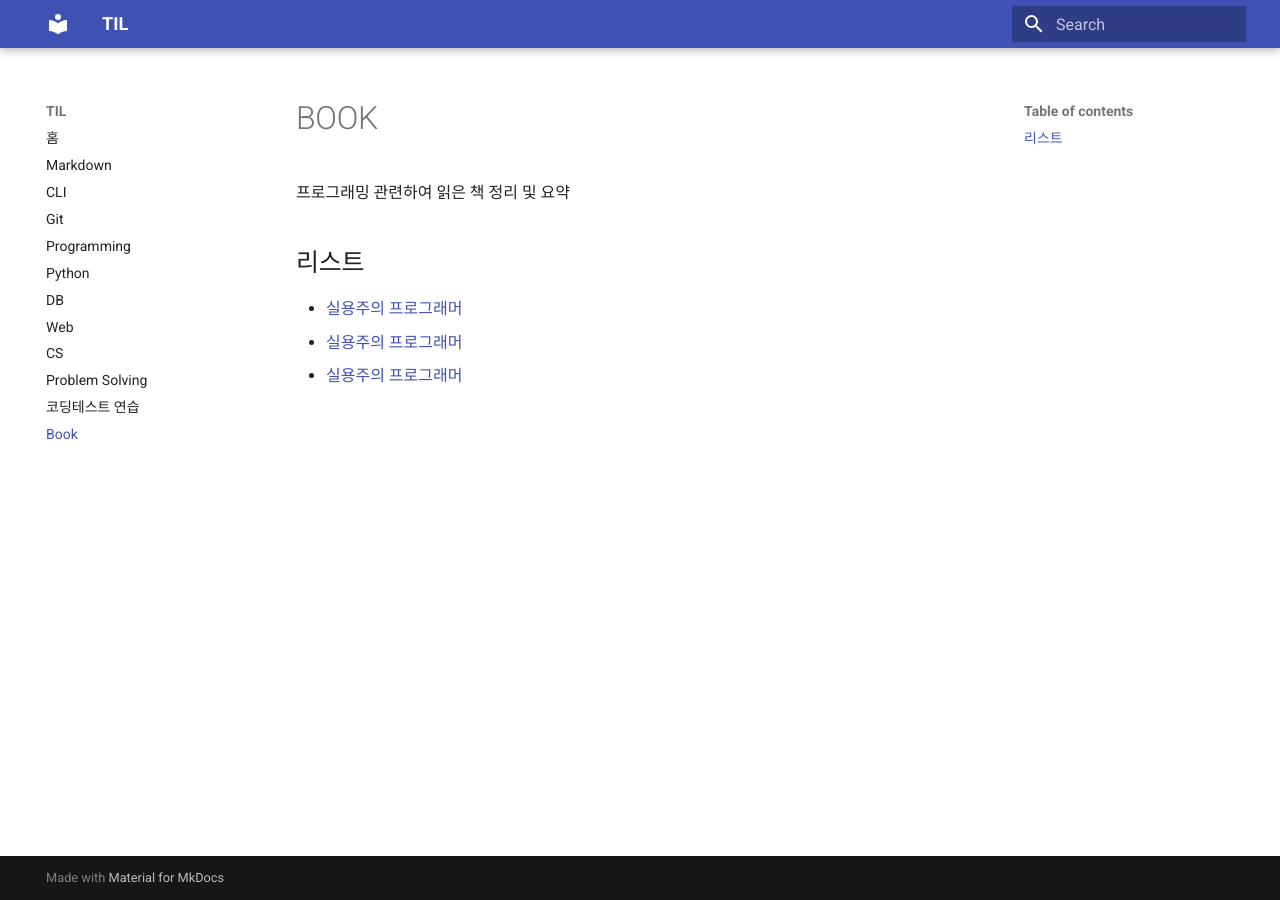
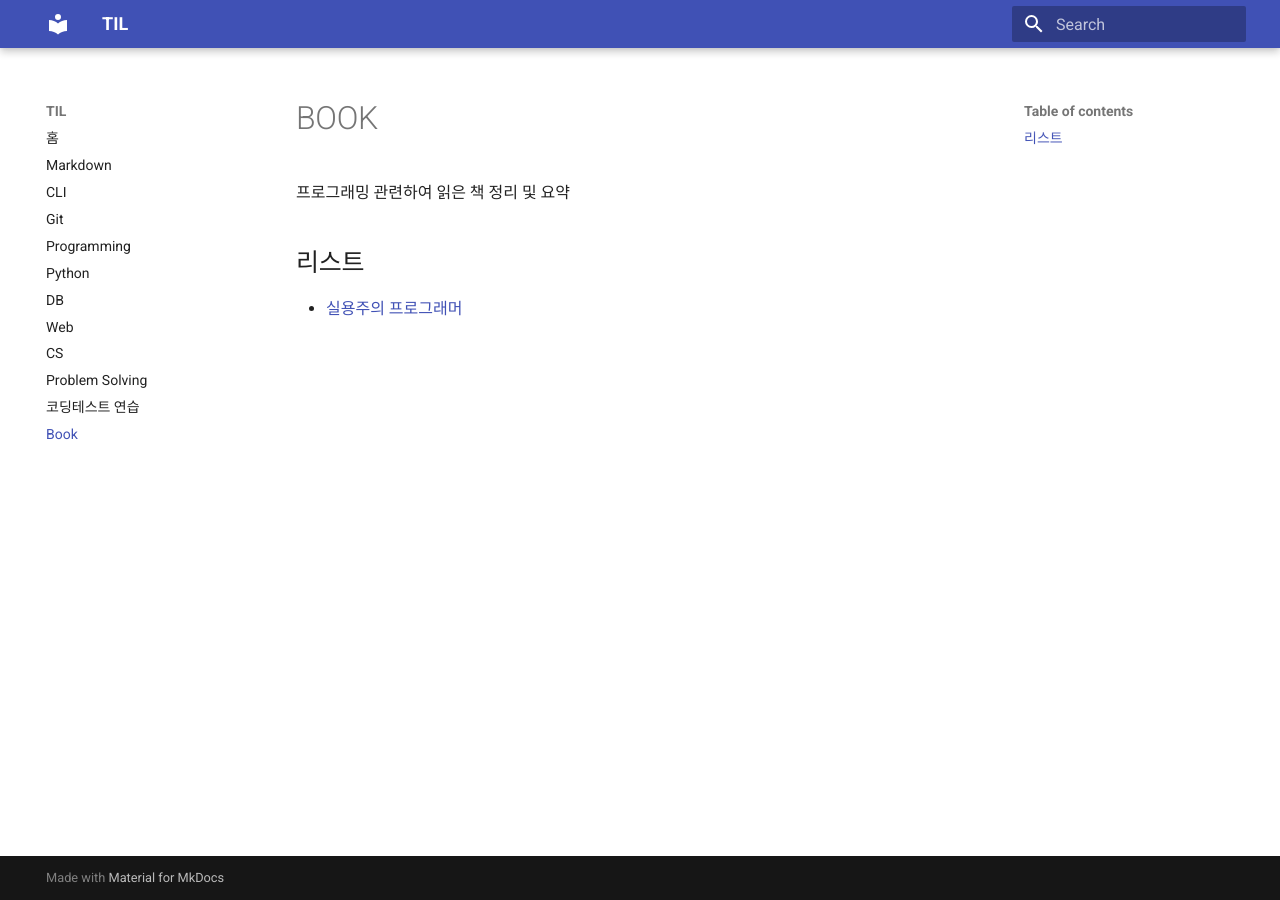
Before and after one commit to sotthang/TIL, an MkDocs documentation site: the page built from docs/book/README.md, in a window 1280 px wide. Built offline with MkDocs 1.6.1 and Material for MkDocs 9.7.7, drawn with Linux system fonts in a browser that asks for light colours.

Commit message:
change book

```diff
--- a/docs/book/README.md
+++ b/docs/book/README.md
@@ -4,6 +4,4 @@
 
 ## 리스트
 
-- [실용주의 프로그래머](https://github.com/sotthang/TIL/blob/main/book/the_pragmatic_programmer.md)
-- [실용주의 프로그래머](book/the_pragmatic_programmer.md)
 - [실용주의 프로그래머](the_pragmatic_programmer.md)
```
Also changed, not shown: README.md (+3 -1 lines).
